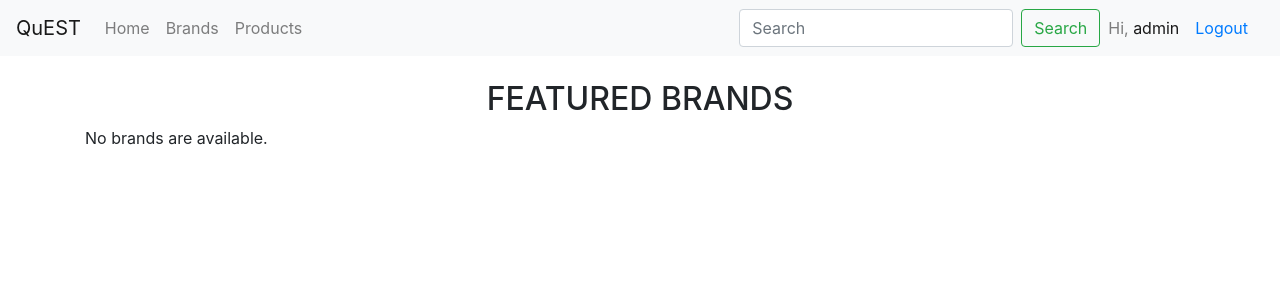
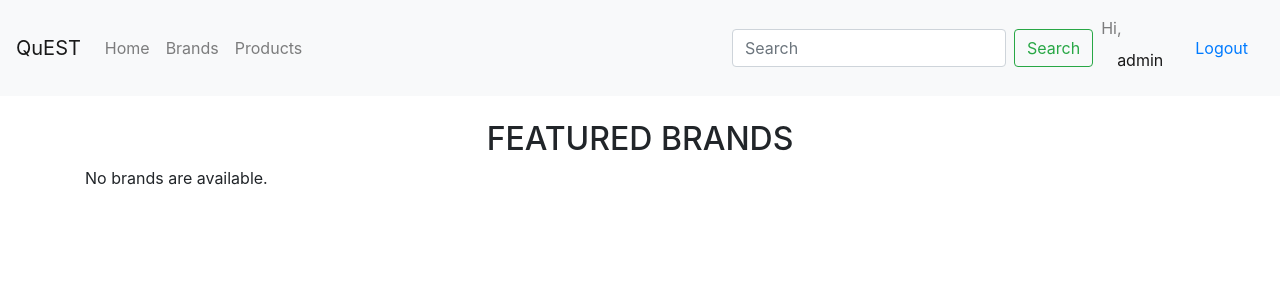
Before and after one commit to kangea/IST303-G4-GroupProject, a Django app: page /brands in a window 1280 px wide. Shown: the top 300 px of the page. Run offline with Django 3.2, Linux system fonts and the light colour scheme; a user stored in the database is signed in; data that the repository does not hold is empty; some libraries are stand-ins or nearby versions.

Commit message:
userprofile page link in navbar

```diff
--- a/products_monitor/templates/base.html
+++ b/products_monitor/templates/base.html
@@ -31,7 +31,7 @@
       <button class="btn btn-outline-success my-2 my-sm-0 mr-sm-2" type="submit">Search</button>
     </form>
     {% if user.is_authenticated %}
-     <span class="navbar-text">Hi, <a href="{% url 'products_monitor:userprofile' %}">{{ user.get_username }}</a></span>
+     <span class="navbar-text">Hi, <a class="nav-link" href="{% url 'products_monitor:userprofile' %}">{{ user.get_username }}</a></span>
      <a class="nav-link" href="{% url 'logout'%}?next={{request.path}}">Logout</a>
    {% else %}
      <a class="nav-link" href="{% url 'login'%}?next={{request.path}}">Login</a>
```
